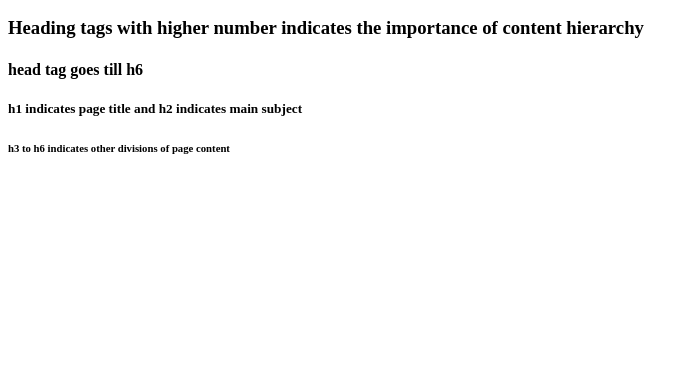
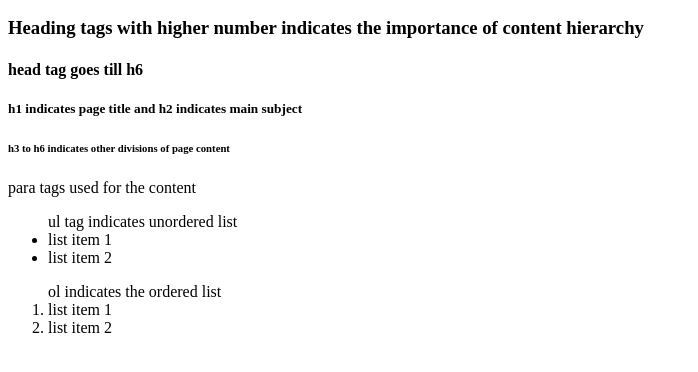
Before and after one commit to FazilMuhammedT/WebPlayground, a plain HTML site: page index.html in a window 1280 px wide. Shown: the part 96-468 px from the top of the page, without its empty margins (0-698 px from the left). Drawn offline with Linux system fonts and the light colour scheme.

Commit message:
Adding p ul ol and li tags

```diff
--- a/index.html
+++ b/index.html
@@ -4,3 +4,16 @@
 <h4> head tag goes till h6 </h4>
 <h5> h1 indicates page title and h2 indicates main subject </h5>
 <h6> h3 to h6 indicates other divisions of page content </h6>
+
+<p> para tags used for the content </p>
+
+<ul> ul tag indicates unordered list
+  <li> list item 1 </li>
+  <li> list item 2 </li>
+</ul>
+
+
+<ol> ol indicates the ordered list
+  <li> list item 1 </li>
+  <li> list item 2 </li>
+</ol>
```
